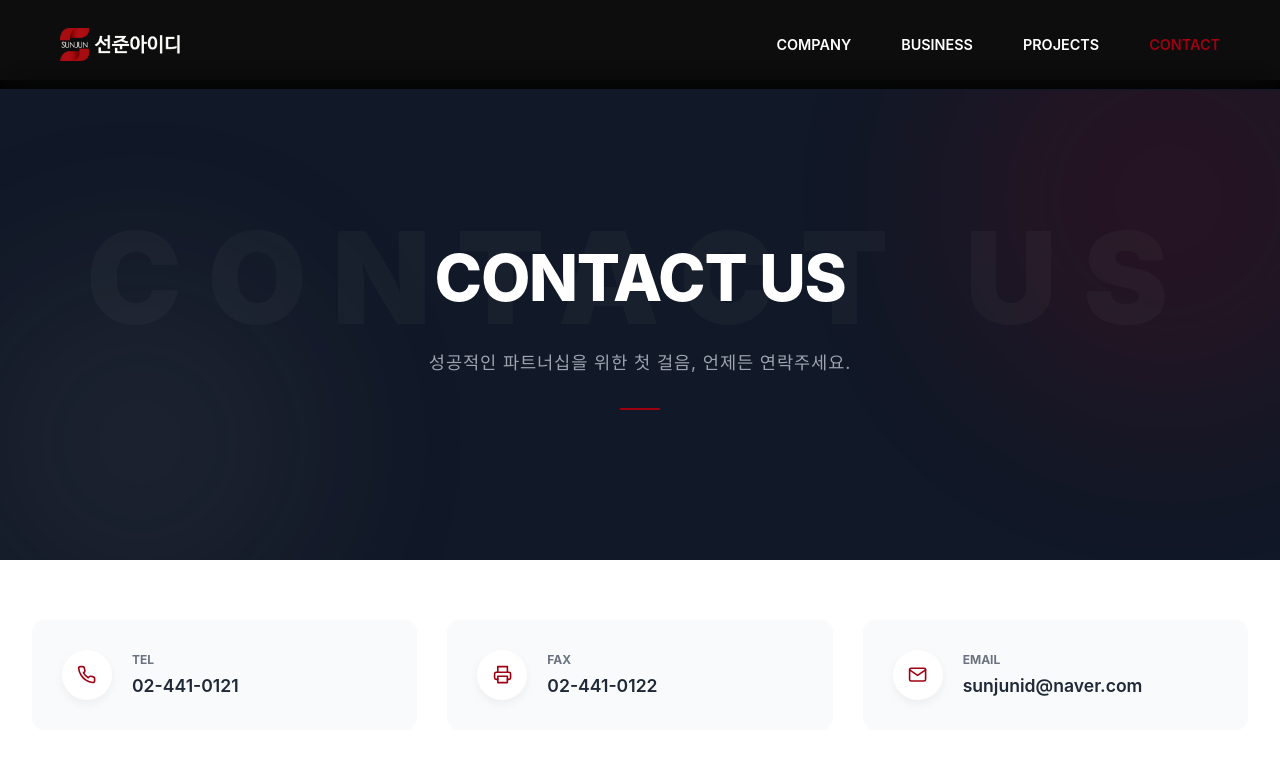
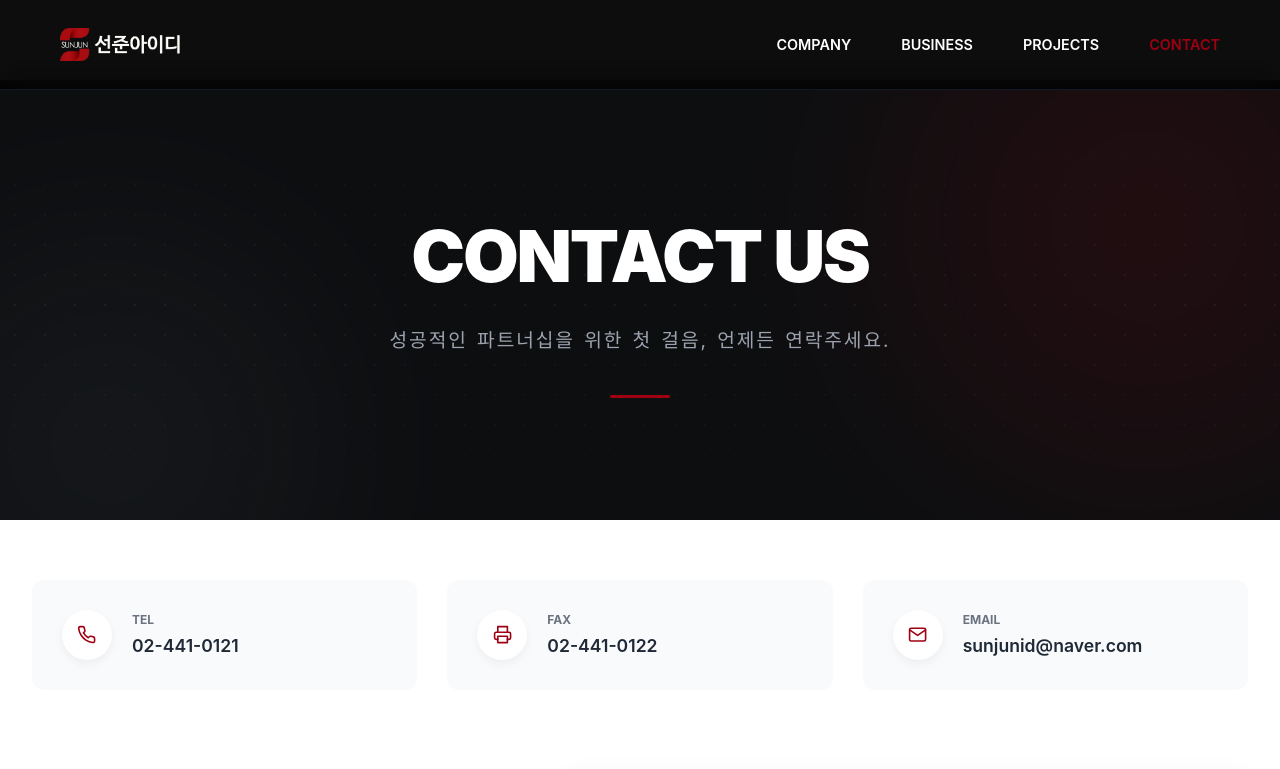
Before and after one commit to DevelopDragons/SJ-INDE, a Next.js app: page /contact in a window 1280 px wide. Shown: the top 769 px of the page. Built offline with nearby package versions, Linux system fonts and the light colour scheme; grey boxes are pictures that could not be loaded; a web font is replaced by a local one.

Commit message:
fix: PageTitle

```diff
--- a/src/components/text/PageTitle.tsx
+++ b/src/components/text/PageTitle.tsx
@@ -9,17 +9,18 @@ interface PageTitleProps {
 }
 
 const pageTitleVariants: Variants = {
-  hidden: { opacity: 0, y: 30 },
+  hidden: { opacity: 0, y: 20 },
   show: { opacity: 1, y: 0, transition: { duration: 0.8, ease: "easeOut" } },
 };
 
 export default function PageTitle({ title, subTitle }: PageTitleProps) {
   return (
     <section css={pageTitleSectionStyle}>
-      {/* 배경 장식 요소들 */}
+      {/* 배경 장식: 불필요한 텍스트 대신 은은한 빛의 흐름만 남김 */}
       <div css={bgDecorationWrapper}>
         <div className="blob blob-1" />
         <div className="blob blob-2" />
+        <div className="grid-overlay" />
       </div>
 
       <div css={pageTitleContentStyle}>
@@ -27,9 +28,8 @@ export default function PageTitle({ title, subTitle }: PageTitleProps) {
           initial="hidden"
           animate="show"
           variants={pageTitleVariants}
-          css={titleWrapperStyle}
+          css={titleContainerStyle}
         >
-          <span className="bg-text">{title}</span>
           <h1 css={pageTitleTitleStyle}>{title}</h1>
         </motion.div>
 
@@ -37,17 +37,17 @@ export default function PageTitle({ title, subTitle }: PageTitleProps) {
           css={pageTitleSubtitleStyle}
           initial={{ opacity: 0 }}
           animate={{ opacity: 1 }}
-          transition={{ delay: 0.5, duration: 1 }}
+          transition={{ delay: 0.4, duration: 0.8 }}
         >
           {subTitle}
         </motion.p>
 
-        {/* 하단 데코 라인 */}
+        {/* 하단 데코 라인: 조금 더 포인트가 되도록 두께와 길이 조정 */}
         <motion.div
           css={bottomLineStyle}
-          initial={{ width: 0 }}
-          animate={{ width: "40px" }}
-          transition={{ delay: 0.8, duration: 0.6 }}
+          initial={{ width: 0, opacity: 0 }}
+          animate={{ width: "60px", opacity: 1 }}
+          transition={{ delay: 0.7, duration: 0.5 }}
         />
       </div>
     </section>
@@ -56,16 +56,17 @@ export default function PageTitle({ title, subTitle }: PageTitleProps) {
 
 // --- 애니메이션 ---
 const move = keyframes`
-  0% { transform: translate(0, 0) scale(1); }
-  50% { transform: translate(10%, 5%) scale(1.1); }
-  100% { transform: translate(0, 0) scale(1); }
+  0% { transform: translate(0, 0) rotate(0deg); }
+  33% { transform: translate(5%, 10%) rotate(5deg); }
+  66% { transform: translate(-5%, 5%) rotate(-5deg); }
+  100% { transform: translate(0, 0) rotate(0deg); }
 `;
 
 // --- 스타일 ---
 const pageTitleSectionStyle = css`
   position: relative;
-  height: 60vh; /* 조금 더 시원하게 높임 */
-  background-color: ${colors.gray[900]};
+  height: 55vh;
+  background-color: #0d0e10; /* 조금 더 깊이감 있는 블랙 */
   display: flex;
   align-items: center;
   justify-content: center;
@@ -75,28 +76,42 @@ const pageTitleSectionStyle = css`
 const bgDecorationWrapper = css`
   position: absolute;
   inset: 0;
-  overflow: hidden;
+
   .blob {
     position: absolute;
     border-radius: 50%;
-    filter: blur(80px);
-    opacity: 0.15;
-    animation: ${move} 10s infinite ease-in-out;
+    filter: blur(100px);
+    opacity: 0.12;
+    animation: ${move} 15s infinite linear;
   }
+
   .blob-1 {
+    width: 500px;
+    height: 500px;
+    background: ${colors.primary};
+    top: -150px;
+    right: -100px;
+  }
+
+  .blob-2 {
     width: 400px;
     height: 400px;
-    background: ${colors.primary};
-    top: -100px;
-    right: -50px;
+    background: ${colors.gray[600]};
+    bottom: -100px;
+    left: -80px;
+    animation-delay: -3s;
   }
-  .blob-2 {
-    width: 350px;
-    height: 350px;
-    background: #5e5e5e;
-    bottom: -50px;
-    left: -50px;
-    animation-delay: -2s;
+
+  /* 미세한 그리드 패턴으로 전문적인 느낌 추가 */
+  .grid-overlay {
+    position: absolute;
+    inset: 0;
+    background-image: radial-gradient(
+      rgba(255, 255, 255, 0.05) 1px,
+      transparent 1px
+    );
+    background-size: 30px 30px;
+    mask-image: linear-gradient(to bottom, transparent, black, transparent);
   }
 `;
 
@@ -105,50 +120,40 @@ const pageTitleContentStyle = css`
   z-index: 10;
   text-align: center;
   color: ${colors.white};
-  padding: 0 2rem;
 `;
 
-const titleWrapperStyle = css`
-  position: relative;
-  margin-bottom: 1.5rem;
-
-  .bg-text {
-    position: absolute;
-    top: 50%;
-    left: 50%;
-    transform: translate(-50%, -50%);
-    font-size: 8rem;
-    font-weight: 900;
-    color: ${colors.white};
-    opacity: 0.03; /* 아주 희미하게 배경처럼 깔리는 텍스트 */
-    white-space: nowrap;
-    letter-spacing: 0.2em;
-    @media (max-width: 768px) {
-      font-size: 5rem;
-    }
-  }
+const titleContainerStyle = css`
+  margin-bottom: 1rem;
 `;
 
 const pageTitleTitleStyle = css`
-  font-size: 4rem;
-  font-weight: 800;
-  letter-spacing: -0.02em;
+  font-size: 4.5rem;
+  font-weight: 900;
+  letter-spacing: -0.03em;
   text-transform: uppercase;
+  margin: 0;
+
   @media (max-width: 768px) {
-    font-size: 3rem;
+    font-size: 3.2rem;
   }
 `;
 
 const pageTitleSubtitleStyle = css`
-  font-size: 1.1rem;
+  font-size: 1.2rem;
   color: ${colors.gray[400]};
   font-weight: 400;
-  letter-spacing: 0.05em;
-  text-transform: uppercase;
+  letter-spacing: 0.1em;
+  word-spacing: 0.1em;
+
+  @media (max-width: 768px) {
+    font-size: 1rem;
+    padding: 0 1rem;
+  }
 `;
 
 const bottomLineStyle = css`
-  height: 2px;
+  height: 3px;
   background-color: ${colors.primary};
-  margin: 2rem auto 0;
+  margin: 2.5rem auto 0;
+  border-radius: 2px;
 `;
```
